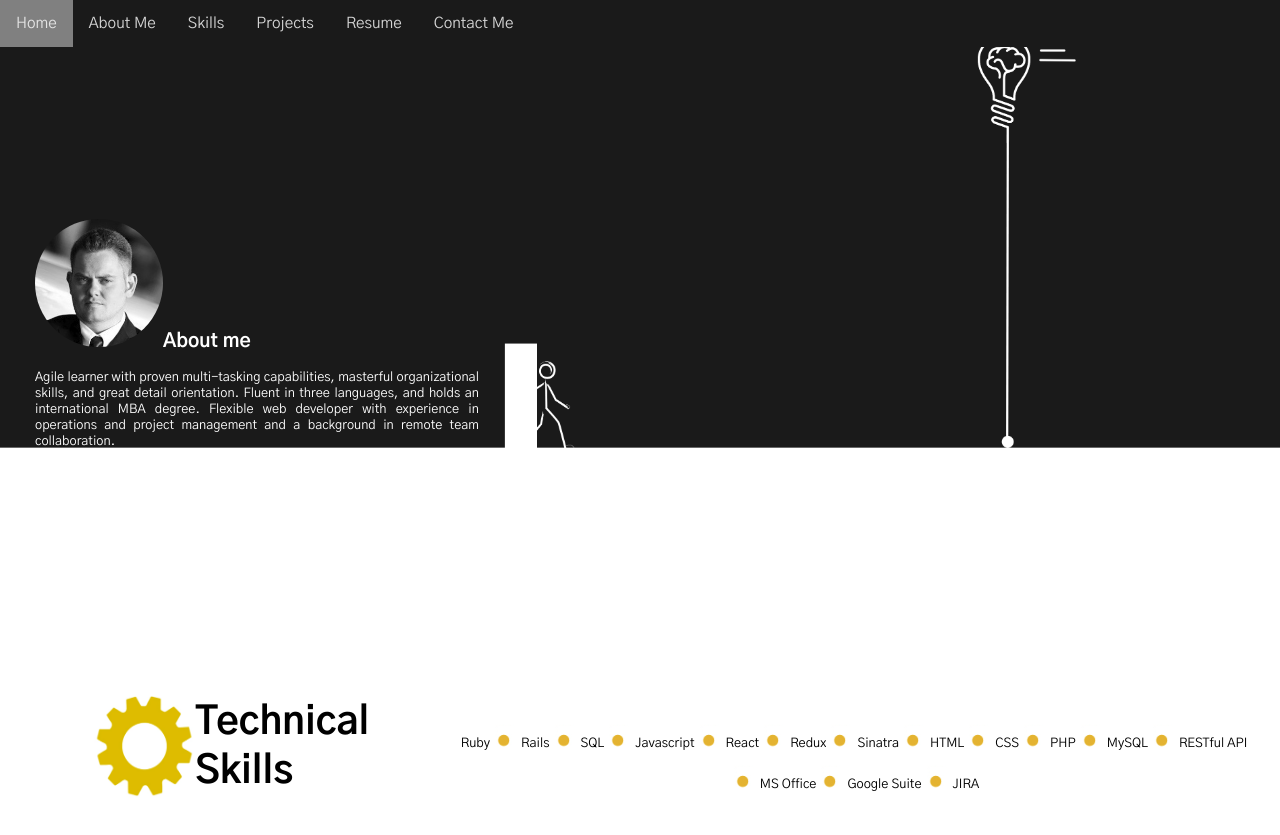
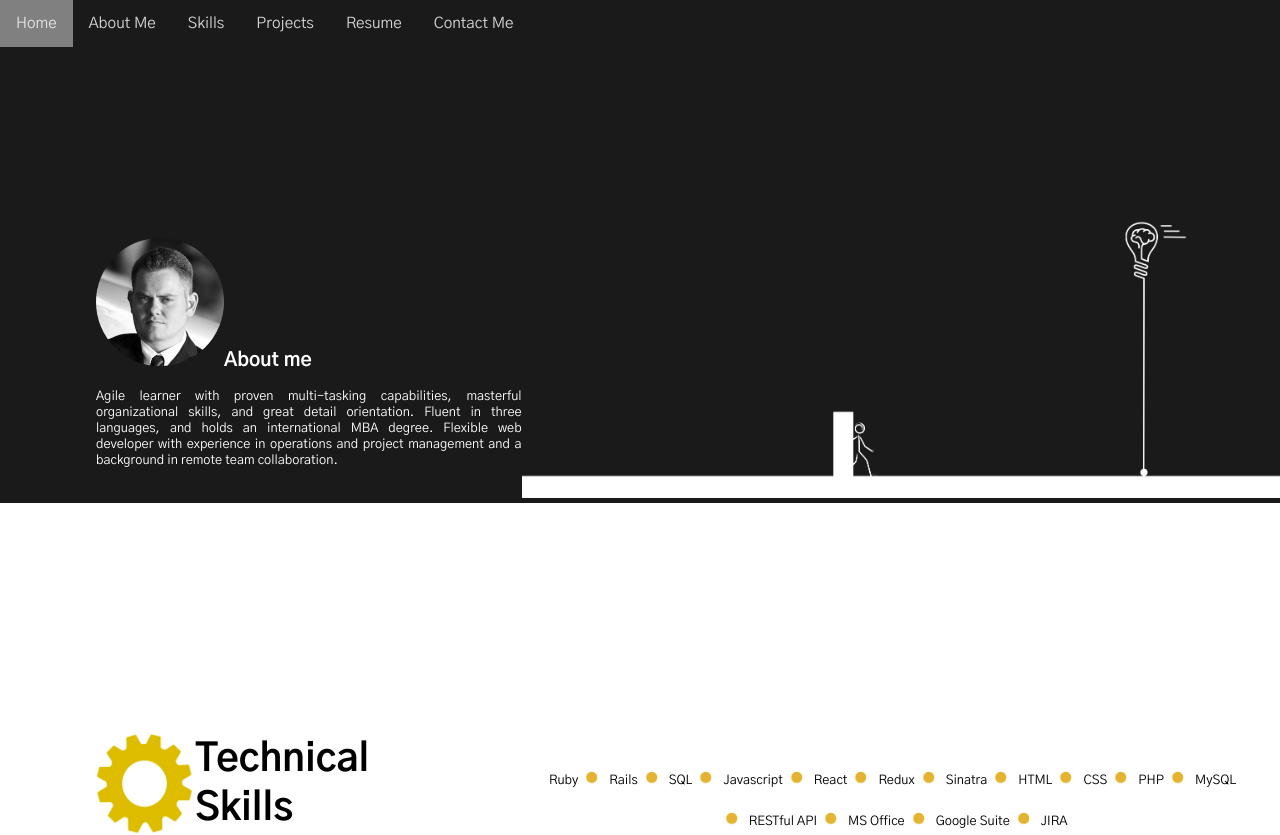
Before and after one commit to nicksolony/portfolio-frontend, a React (Create React App) app: page / in a window 1280 px wide. Shown: the top 835 px of the page. Built offline with nearby package versions, Linux system fonts and the light colour scheme.

Commit message:
updated About by using rows and columns for formating

```diff
--- a/src/App.css
+++ b/src/App.css
@@ -152,11 +152,15 @@ body {
   }
 } */
 #About {
-  background-image: url("./imgs/BG3.gif");
+  /* background-image: url("./imgs/BG3.gif"); */
   background-color:#1a1a1a;
   background-size: 100vw;
   background-repeat: no-repeat;
   color: white;
+  width: 100%;
+}
+
+#About img {
   width: 100%;
 }
 
@@ -250,3 +254,7 @@ text-align: center;
   width: 35%;
   margin-left:5%;
 }
+
+.right {
+  width:65%
+}
--- a/src/contents/About.js
+++ b/src/contents/About.js
@@ -3,19 +3,14 @@ import React, {Component} from 'react'
 class Skills extends Component {
     render() {
         return (
-        <div id="About" className="component">
-            <table>
-                <tr>
-                    <td width='35%'>
-                        <h2><img src="./imgs/photo.png" alt="Profile" className="photo" />
-                        About me</h2>
-                        <p>{this.props.content}</p>
-                    </td>
-                    <td>
-
-                    </td>
-                </tr>
-            </table>
+        <div id="About" className="component row">
+            <div className="left">
+            <h2><img src="./imgs/photo.png" alt="Profile" className="photo" />About me</h2>
+            <p>{this.props.content}</p>
+            </div>
+            <div className="right">
+                <img src="./imgs/BG3.gif" alt="" />
+            </div>
         </div>
         )
     }
```
